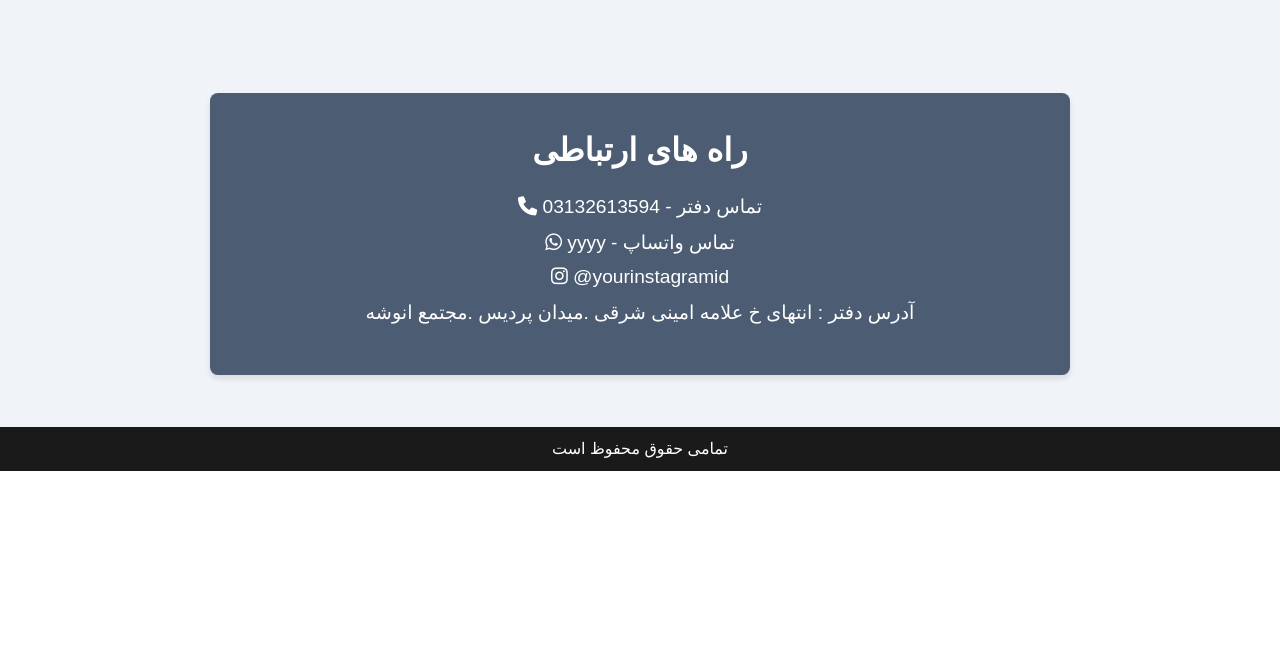
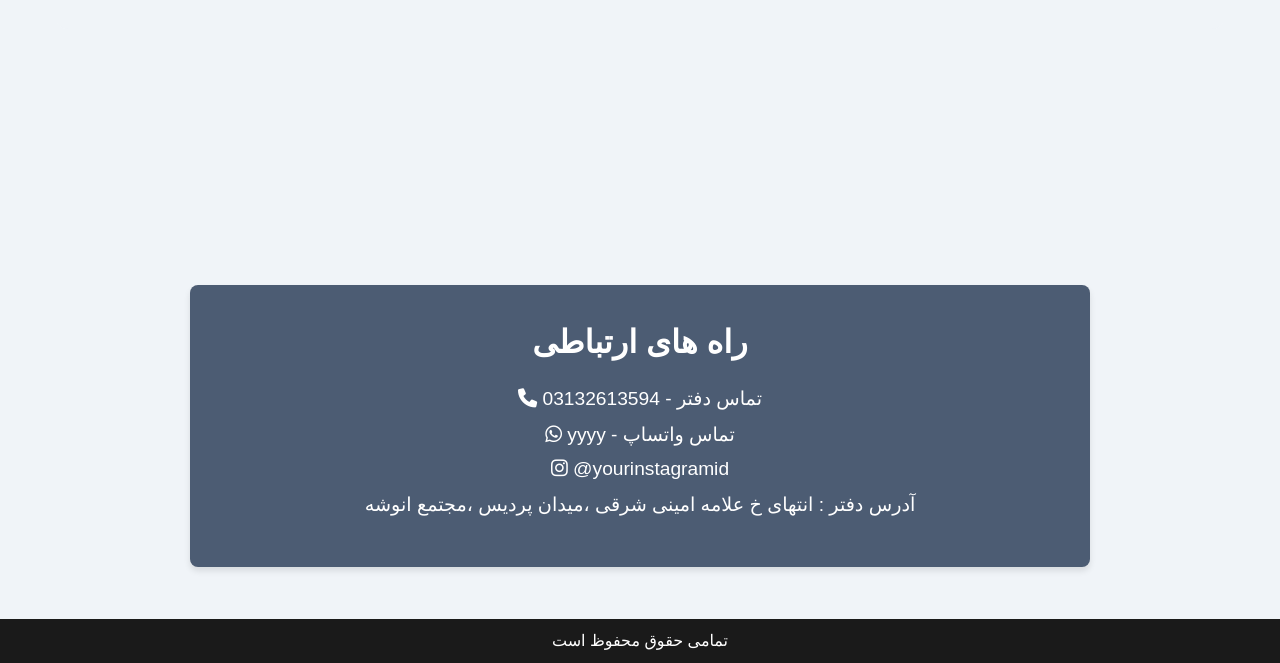
Before and after one commit to Saeideh-Eghbali/SaeidehEghbali, a plain HTML site: page index.html in a window 1280 px wide. Shown: the part 604-1267 px from the top of the page. Before the commit the page ends 1075 px from the top, so only its background shows below. Drawn offline with Linux system fonts and the light colour scheme; a web font is replaced by a local one.

Commit message:
Update index.html

```diff
--- a/index.html
+++ b/index.html
@@ -156,14 +156,17 @@
             background-color: #4C5C73;
             color: #fff;
             padding: 3vw;
-            margin-top: 5vw;
-            width: 70%;
+            margin-top: 20vw;
+            width: 80%;
             max-width: 900px;
             margin-left: auto;
             margin-right: auto;
+            margin-bottom: 0;
             border-radius: 8px;
             box-shadow: 0 4px 6px rgba(0, 0, 0, 0.1);
             text-align: center;
+            position: relative;  /* برای جلوگیری از فاصله زیاد */
+                        box-sizing: border-box;
         }
 
         .contact h3 {
@@ -230,7 +233,9 @@
             text-align: center;
             position: relative;
             bottom: 0;
+            margin-top: 0;
             width: 100%;
+                        margin-top: 0;
         }
 
         footer a {
@@ -307,7 +312,7 @@
             <p><i class="fas fa-phone"></i> تماس دفتر - 03132613594</p>
             <p><i class="fab fa-whatsapp"></i>  yyyy - تماس واتساپ</p>
             <p><i class="fab fa-instagram"></i> @yourinstagramid</p>
-            <p>آدرس دفتر : انتهای خ علامه امینی شرقی .میدان پردیس .مجتمع انوشه</p>
+            <p>آدرس دفتر : انتهای خ علامه امینی شرقی ،میدان پردیس ،مجتمع انوشه</p>
         </div>
     </div>
 
```
